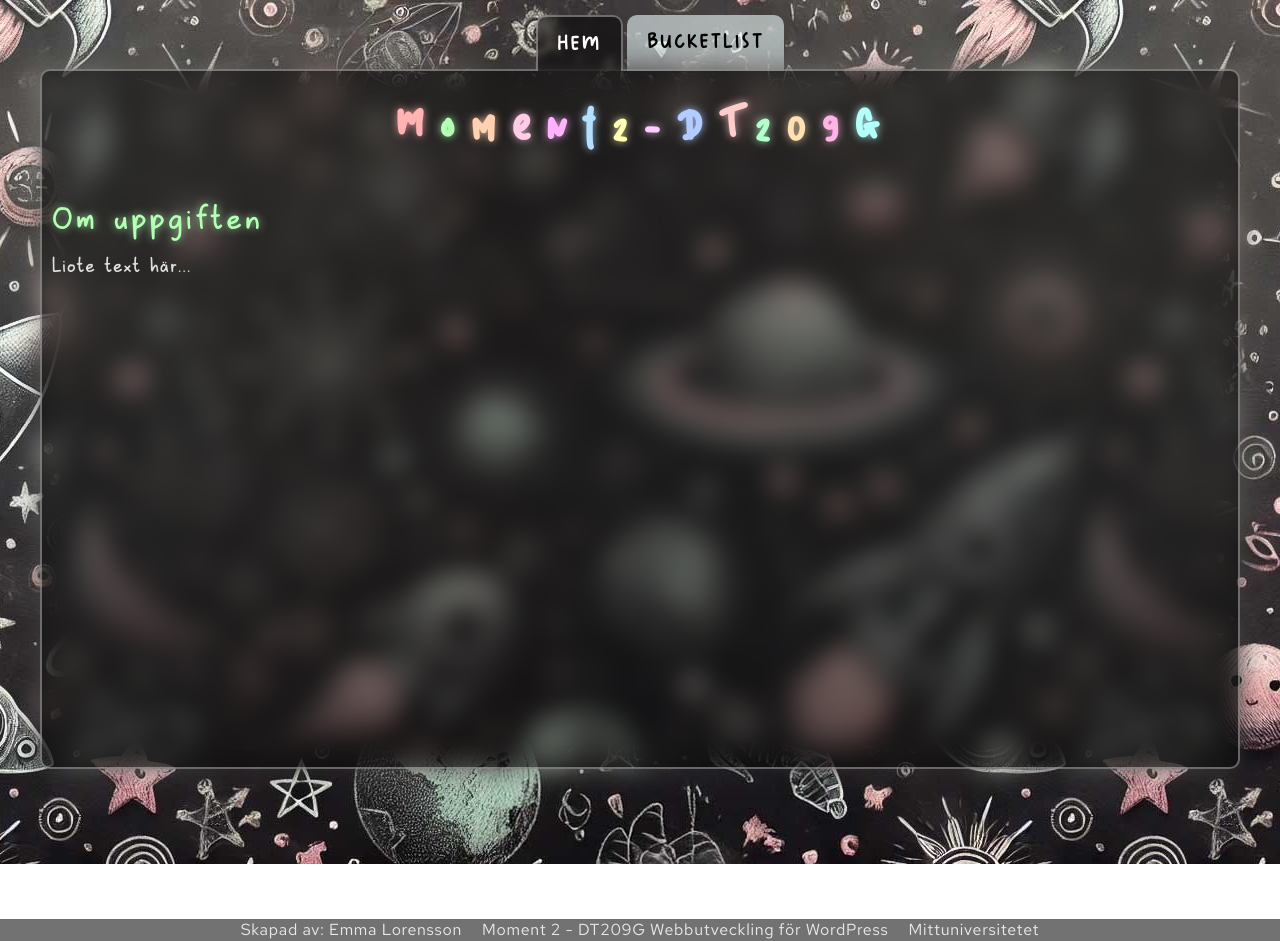
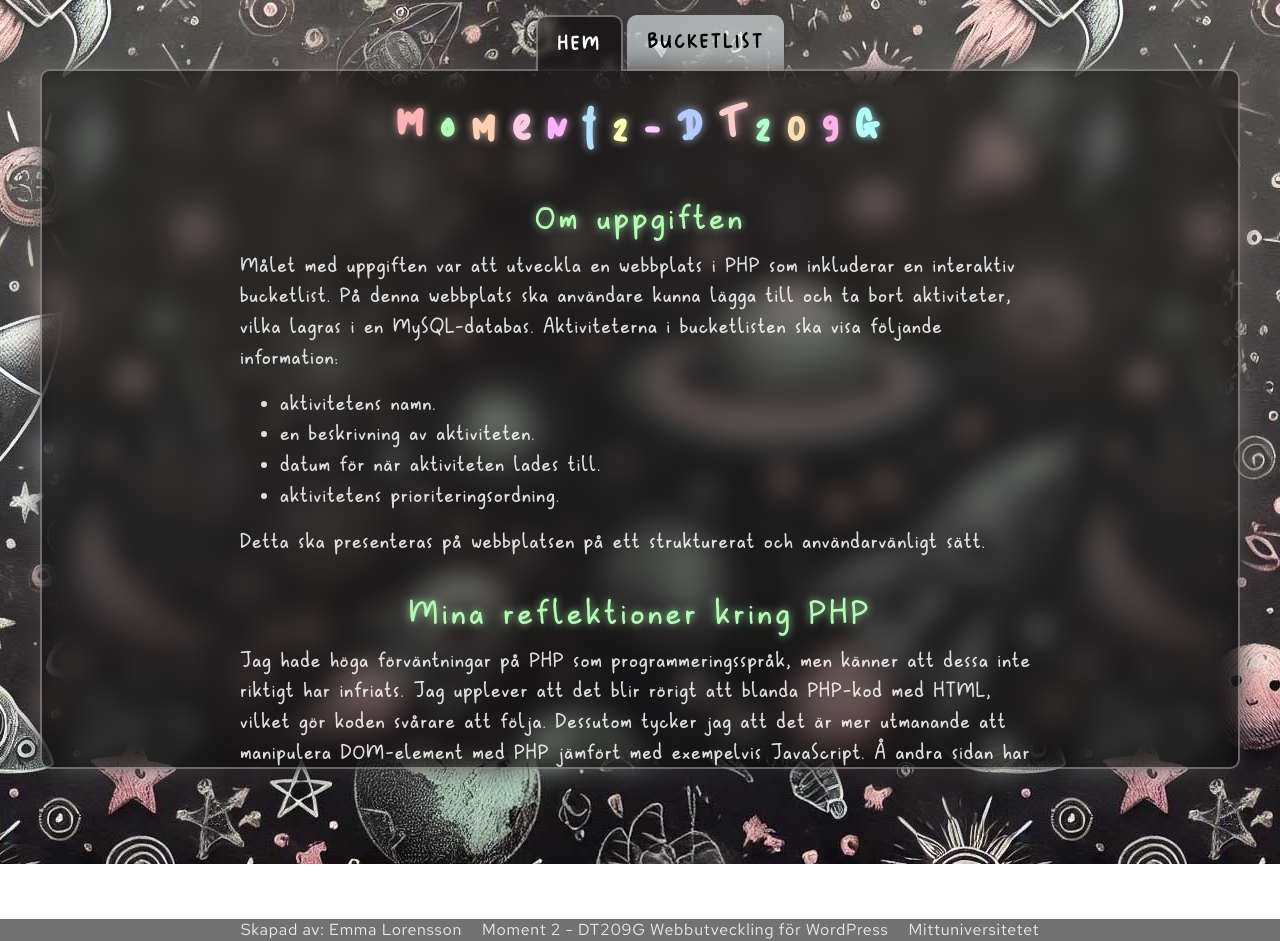
Before and after one commit to Eeemlo/moment2-php, a PHP site: page / in a window 1280 px wide. Shown: the part 160-1101 px from the top of the page. Run offline with PHP 8.4, Linux system fonts and the light colour scheme; some web fonts are replaced.

Commit message:
Fixat sista

```diff
--- a/css/layout.css
+++ b/css/layout.css
@@ -88,12 +88,16 @@ h2 {
 }
 
 
-p, strong {
+p, strong, .pLi {
     color: rgba(255, 255, 255, 0.853);
     font-family: twinkle-sunday, sans-serif;
     font-size: 22px;
     line-height: 1.4;
     letter-spacing: 0.7px;
+}
+
+.pUl {
+    margin: 15px 0;
 }
 
 strong {
@@ -160,6 +164,15 @@ strong {
     height: 3px; /* Höjd på border */
     background-color: transparent; /* Gör så att det blir osynligt */
     z-index: -1; /* Sätt bakom innehåll */
+}
+
+.reflections, .aboutAssignment {
+    max-width: 800px;
+    margin: 0 auto;
+}
+
+.reflections h2, .aboutAssignment h2 {
+    text-align: center;
 }
 
 .gridContainer {
@@ -416,7 +429,7 @@ footer p {
     }
 
     h2 {
-        font-size: 20px;
+        font-size: 24px;
     }
 
     #mainMenu ul li a {
@@ -429,7 +442,7 @@ footer p {
     }
 
     strong, p {
-        font-size: 16px;
+        font-size: 20px;
     }
 
 
--- a/includes/mainmenu.php
+++ b/includes/mainmenu.php
@@ -7,6 +7,7 @@
     <meta name="viewport" content="width=device-width, initial-scale=1.0">
     <title><?php $title ?> | <?php $siteName ?></title>
     <link rel="stylesheet" href="css/layout.css">
+    <link rel="icon" type="image/x-icon" href="../images/favicon.ico">
 
     <link rel="preconnect" href="https://fonts.googleapis.com">
 <link rel="preconnect" href="https://fonts.gstatic.com" crossorigin>
--- a/index.php
+++ b/index.php
@@ -20,10 +20,30 @@ include("includes/mainmenu.php");
     <span style="color:#B3FFFA; text-shadow: 0px 0px 8px rgba(179,255,250,0.8);">G</span>
 </h1>
 
-<section>
+<section class="aboutAssignment">
     <h2>Om uppgiften</h2>
+    <p>Målet med uppgiften var att utveckla en webbplats i PHP som inkluderar en interaktiv bucketlist. På denna
+        webbplats ska användare kunna lägga till och ta bort aktiviteter, vilka lagras i en MySQL-databas. Aktiviteterna
+        i bucketlisten ska visa följande information: </p>
+    <ul class="pUl">
+        <li class="pLi">aktivitetens namn.</li>
+        <li class="pLi">en beskrivning av aktiviteten.</li>
+        <li class="pLi">datum för när aktiviteten lades
+            till.</li>
+        <li class="pLi">aktivitetens prioriteringsordning.</li>
+    </ul>
+    <p>Detta ska presenteras på webbplatsen på ett strukturerat och användarvänligt
+        sätt.</p>
 </section>
-<p>Liote text här...</p>
+
+<section class="reflections">
+    <h2>Mina reflektioner kring PHP</h2>
+    <p>Jag hade höga förväntningar på PHP som programmeringsspråk, men känner att dessa inte riktigt har infriats. Jag
+        upplever att det blir rörigt att blanda PHP-kod med HTML, vilket gör koden svårare att följa. Dessutom tycker
+        jag att det är mer utmanande att manipulera DOM-element med PHP jämfört med exempelvis JavaScript. Å andra sidan
+        har PHP varit ganska användbart när det gäller att skapa databasanslutningar, vilket har varit en positiv
+        upplevelse. Trots detta ligger nog JavaScript högre i kurs för mig än PHP, åtminstone så här långt.</p>
+</section>
 
 
 
```
Also changed, not shown: images/favicon.ico (added). Lines whose indentation alone changed are shown as unchanged.
